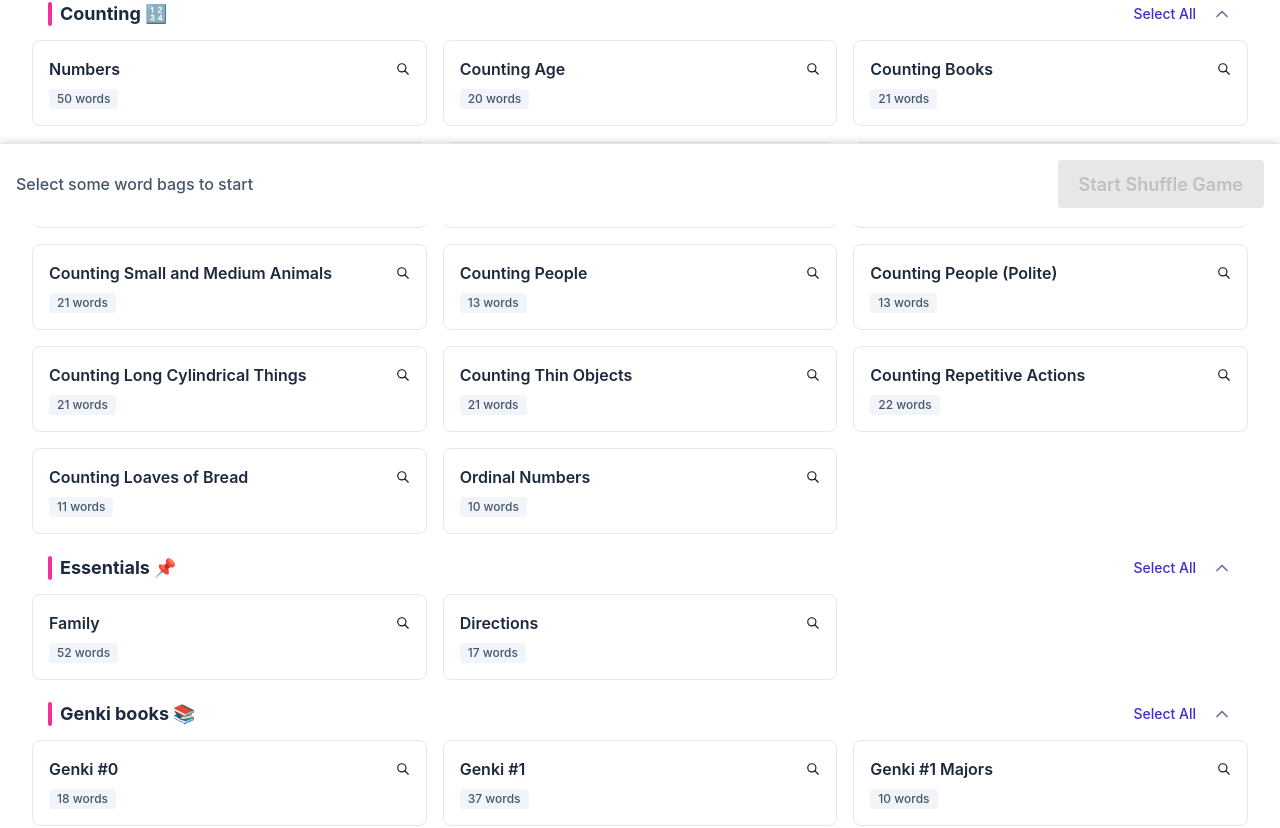
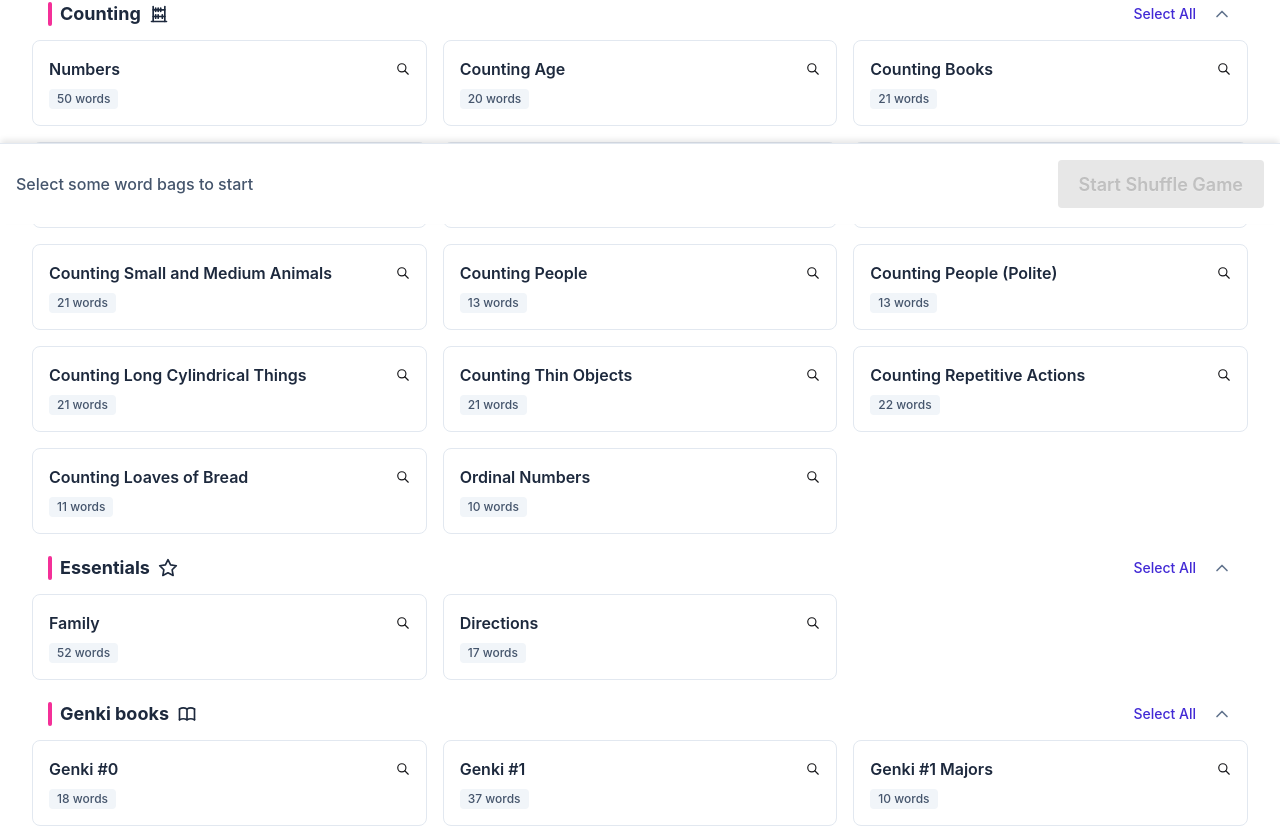
Before and after one commit to M1loseph/japanese-flashcards, a React (Vite) app: page / in a window 1280 px wide. Shown: the part 576-1404 px from the top of the page. Built offline with nearby package versions, Linux system fonts and the light colour scheme.

Commit message:
icons for categories on the main page

```diff
--- a/src/pages/MainPage/CategorySection.tsx
+++ b/src/pages/MainPage/CategorySection.tsx
@@ -1,10 +1,11 @@
-import { IconChevronDown } from '@tabler/icons-react';
+import { IconChevronDown, type Icon } from '@tabler/icons-react';
 import { type FC, useState } from 'react';
 import { type WordBag } from '../../japanese/types';
 import { WordBagCard } from './WordBagCard';
 
 interface CategorySectionProps {
     title: string;
+    categoryIcon: Icon,
     bags: readonly WordBag[];
     selectedBagIds: Set<string>;
     onToggleBag: (id: string) => void;
@@ -14,6 +15,7 @@ interface CategorySectionProps {
 
 export const CategorySection: FC<CategorySectionProps> = ({
     title,
+    categoryIcon: CategoryIcon,
     bags,
     selectedBagIds,
     onToggleBag,
@@ -59,6 +61,7 @@ export const CategorySection: FC<CategorySectionProps> = ({
                 <h2 className="text-lg font-bold text-slate-800 flex items-center gap-2">
                     <span className="w-1 h-6 bg-secondary rounded-full"></span>
                     {title}
+                    <CategoryIcon className="w-5 h-5" />
                     {selectedCount > 0 && (
                         <span className="text-xs font-medium text-primary bg-primary/10 px-2 py-0.5 rounded-full">
                             {selectedCount}/{bags.length}
--- a/src/pages/MainPage/MainPage.tsx
+++ b/src/pages/MainPage/MainPage.tsx
@@ -1,5 +1,16 @@
 import { type FC } from 'react';
 import { useNavigate } from 'react-router-dom';
+import {
+    IconAbacus,
+    IconAlarm,
+    IconBook,
+    IconDeviceMobile,
+    IconFlower,
+    IconHeadphones,
+    IconSchool,
+    IconStar,
+    IconWorld,
+} from '@tabler/icons-react';
 import { ExistingGameAlert } from '../../components/ExistingGameAlert';
 import { availableWordBags, findBagById } from '../../japanese';
 import { type WordBag, type WordBagCategory } from '../../japanese/types';
@@ -21,17 +32,53 @@ const MainPage: FC = () => {
         return acc;
     }, new Map<WordBagCategory, WordBag[]>());
 
-    const groupedBagsWithLabels = {
-        'Time ⏰': groupedBags.get('time') ?? [],
-        'Counting 🔢': groupedBags.get('counting') ?? [],
-        'Essentials 📌': groupedBags.get('essentials') ?? [],
-        'Genki books 📚': groupedBags.get('genki') ?? [],
-        'Sakura Classes 🎓': groupedBags.get('sakura') ?? [],
-        'Dual School 🏫': groupedBags.get('dual') ?? [],
-        'Geography 🌍 🌎 🌏': groupedBags.get('geography') ?? [],
-        'Duolingo 📱': groupedBags.get('duolingo') ?? [],
-        'JapanesePod101 🎧': groupedBags.get('japanesePod101') ?? [],
-    };
+    const groupedBagsWithLabels = [
+        {
+            name: 'Time',
+            bags: groupedBags.get('time') ?? [],
+            icon: IconAlarm,
+        },
+        {
+            name: 'Counting',
+            bags: groupedBags.get('counting') ?? [],
+            icon: IconAbacus,
+        },
+        {
+            name: 'Essentials',
+            bags: groupedBags.get('essentials') ?? [],
+            icon: IconStar,
+        },
+        {
+            name: 'Genki books',
+            bags: groupedBags.get('genki') ?? [],
+            icon: IconBook,
+        },
+        {
+            name: 'Sakura Classes',
+            bags: groupedBags.get('sakura') ?? [],
+            icon: IconFlower,
+        },
+        {
+            name: 'Dual School',
+            bags: groupedBags.get('dual') ?? [],
+            icon: IconSchool,
+        },
+        {
+            name: 'Geography',
+            bags: groupedBags.get('geography') ?? [],
+            icon: IconWorld,
+        },
+        {
+            name: 'Duolingo',
+            bags: groupedBags.get('duolingo') ?? [],
+            icon: IconDeviceMobile,
+        },
+        {
+            name: 'JapanesePod101',
+            bags: groupedBags.get('japanesePod101') ?? [],
+            icon: IconHeadphones,
+        },
+    ];
 
     const handleSelectAll = (bags: WordBag[]) => {
         selectBags(bags.map((bag) => bag.id));
@@ -64,12 +111,13 @@ const MainPage: FC = () => {
             <main className="pb-24 grow">
                 <ExistingGameAlert />
                 <div className="space-y-2">
-                    {Object.entries(groupedBagsWithLabels).map(
-                        ([category, bags]) =>
+                    {groupedBagsWithLabels.map(
+                        ({ name, bags, icon }) =>
                             bags.length > 0 && (
                                 <CategorySection
-                                    key={category}
-                                    title={category}
+                                    key={name}
+                                    title={name}
+                                    categoryIcon={icon}
                                     bags={bags}
                                     selectedBagIds={selectedWordBags}
                                     onToggleBag={handleToggleWordBag}
```
